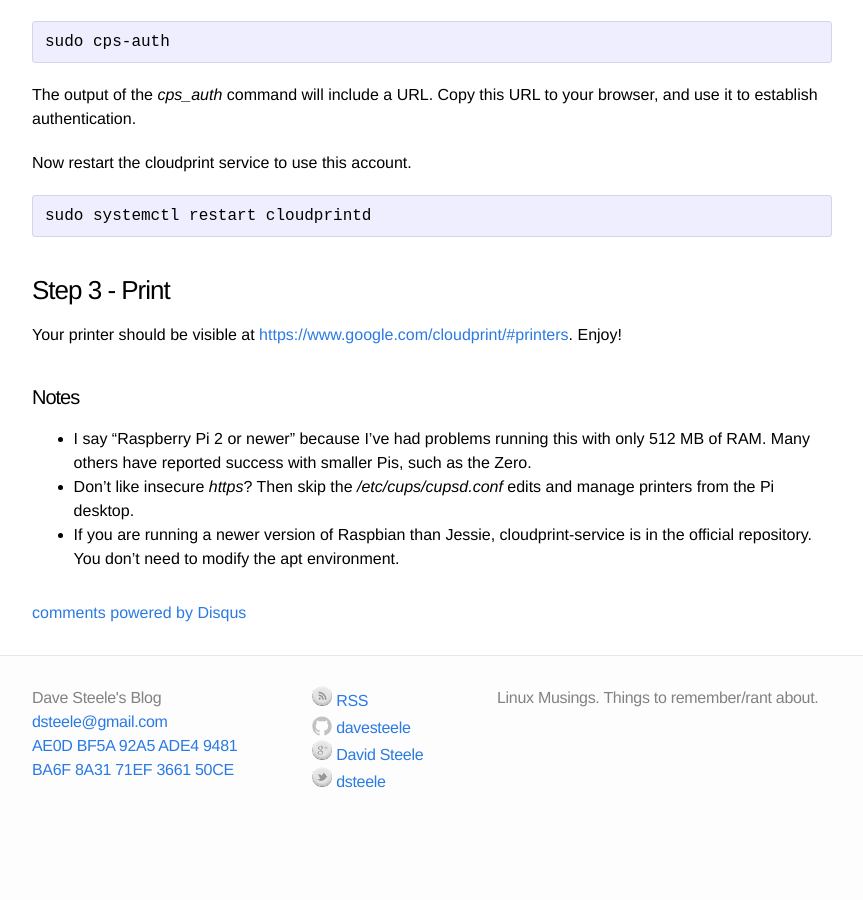
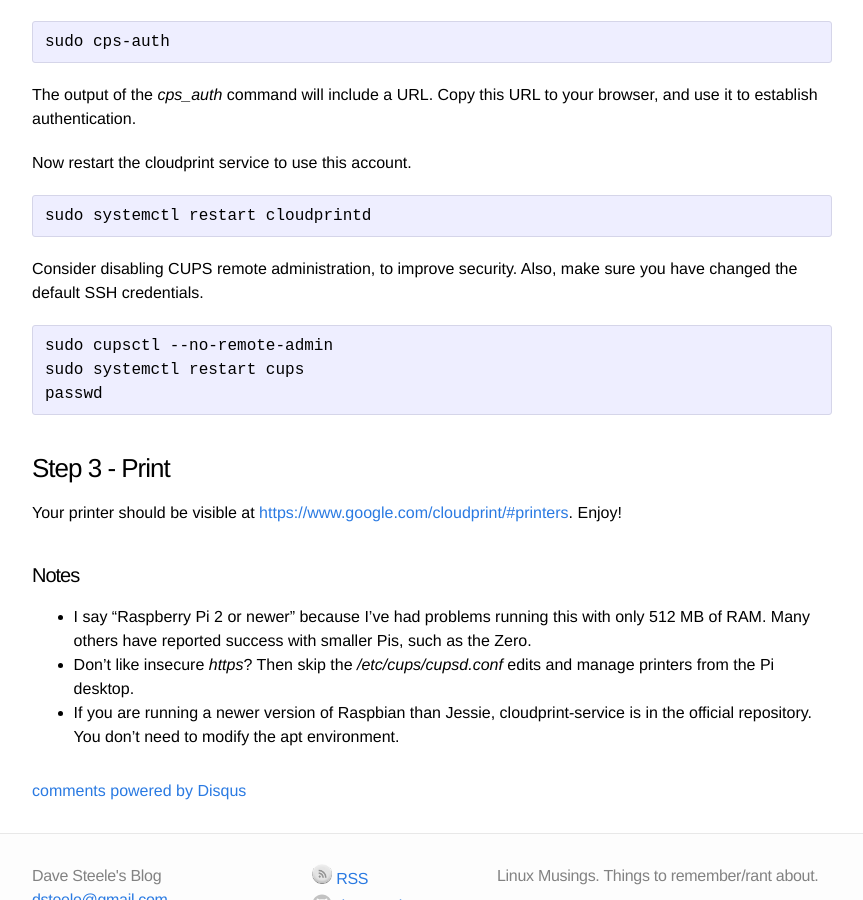
Before and after one commit to davesteele/davesteele.github.io, a Jekyll site: the page built from _posts/2016-04-23-raspberry-pi-cloudprint.markdown, in a window 1280 px wide and 900 px high, scrolled down 1450 px. Shown: the whole window, without its empty margins (208-1071 px from the left). Built offline with Jekyll 4.4.1, drawn with Linux system fonts in a browser that asks for light colours; comment, search, counter and statistics services are not loaded; before the commit the page ends 2290 px from its top, so only the background shows below that.

Commit message:
cloudprint post: Add some security steps
Disable CUPS remote admin at the end, and prompt for the SSH password change.

```diff
--- a/_posts/2016-04-23-raspberry-pi-cloudprint.markdown
+++ b/_posts/2016-04-23-raspberry-pi-cloudprint.markdown
@@ -81,6 +81,14 @@ Now restart the cloudprint service to use this account.
 
     sudo systemctl restart cloudprintd
 
+Consider disabling CUPS remote administration, to improve security. Also, make sure you
+have changed the default SSH credentials.
+
+    sudo cupsctl --no-remote-admin
+    sudo systemctl restart cups
+    passwd
+
+
 ### Step 3 - Print
 
 Your printer should be visible at [https://www.google.com/cloudprint/#printers](https://www.google.com/cloudprint/#printers). Enjoy!
```
